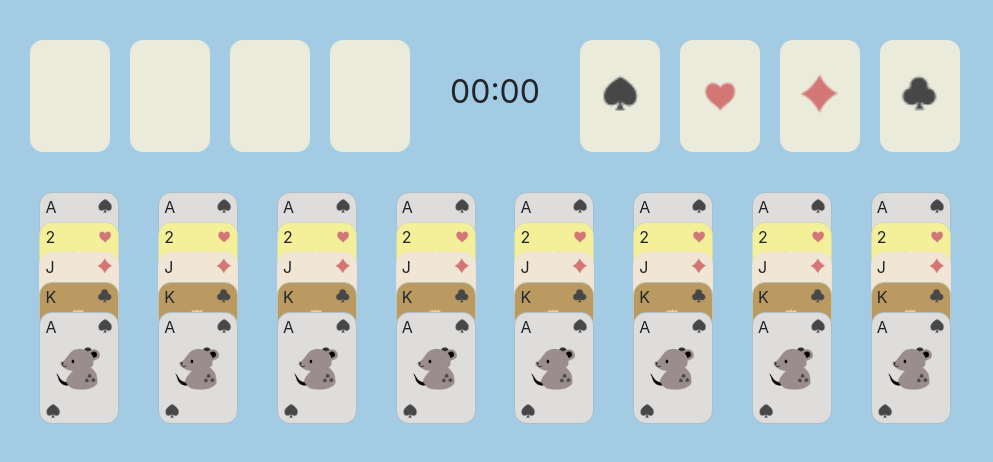
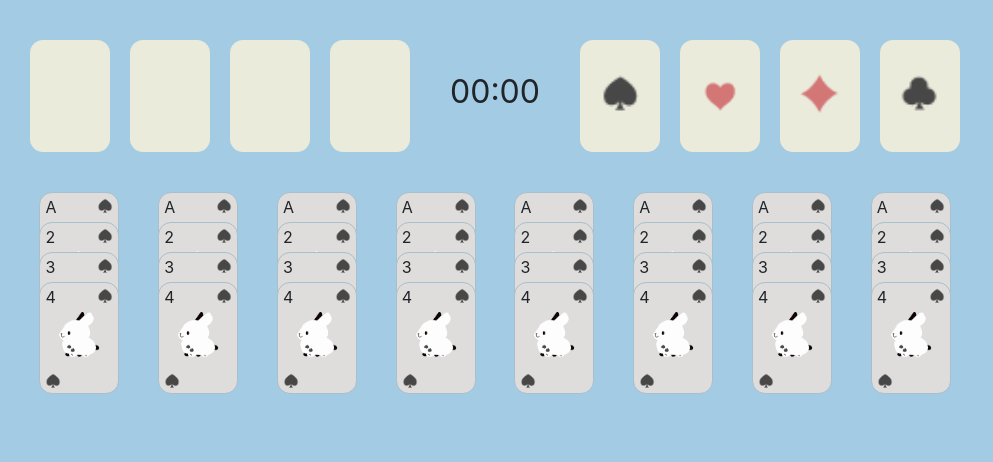
Before and after one commit to hong19/free-cell, a Vue app: page / in a window 1280 px wide. Shown: the top 462 px of the page, without its empty margins (0-993 px from the left). Built offline with nearby package versions, Linux system fonts and the light colour scheme.

Commit message:
feat: store cascades in vuex
remove card props number and pip, use id instead

```diff
--- a/src/components/Card.vue
+++ b/src/components/Card.vue
@@ -35,22 +35,31 @@ const number2CentralImageMap = [
 export default {
   name: 'card',
   props: {
-    /**
-     * 'spade', 'heart', 'diamond', 'clover'
-     */
-    pip: {
-      type: String,
-      required: true,
-    },
-    /**
-     * 1~13
-     */
-    number: {
+    id: {
       type: Number,
       required: true,
     },
   },
   computed: {
+    pip() {
+      const quotient = Math.floor(this.id / 13);
+      switch (quotient) {
+        case 0:
+          return 'spade';
+        case 1:
+          return 'heart';
+        case 2:
+          return 'diamond';
+        case 3:
+          return 'clover';
+        default:
+          throw Error('invalid card id.');
+      }
+    },
+    number() {
+      const remainder = this.id % 13;
+      return remainder + 1;
+    },
     pipImageUrl() {
       return `/images/pips/${this.pip}.png`;
     },
--- a/src/components/Cascade.vue
+++ b/src/components/Cascade.vue
@@ -1,26 +1,15 @@
 <template>
   <div class="cascade">
     <ul>
-      <li>
-        <Card pip="spade" :number=1></Card>
-      </li>
-      <li>
-        <Card pip="heart" :number=2></Card>
-      </li>
-      <li>
-        <Card pip="diamond" :number=11></Card>
-      </li>
-      <li>
-        <Card pip="clover" :number=13></Card>
-      </li>
-      <li>
-        <Card pip="spade" :number=1></Card>
+      <li v-for="card in cascade" v-bind:key="card">
+        <Card :id="card"></Card>
       </li>
     </ul>
   </div>
 </template>
 
 <script>
+import { mapState } from 'vuex';
 import Card from '@/components/Card.vue';
 
 export default {
@@ -28,6 +17,9 @@ export default {
   components: {
     Card,
   },
+  computed: mapState({
+    cascade: state => state.cascades[0],
+  }),
 };
 </script>
 
--- a/src/store.js
+++ b/src/store.js
@@ -3,12 +3,43 @@ import Vuex from 'vuex';
 
 Vue.use(Vuex);
 
+const initCascades = [];
+for (let i = 0; i < 8; i += 1) {
+  initCascades.push([0, 1, 2, 3]);
+}
+
+/**
+ * card id:
+ *  pip:
+ *    0~12: spade
+ *    13~25: heart
+ *    26~38: diamond
+ *    39~51: clover
+ *  number:
+ *    0: A,
+ *    1: 2,
+ *    ...
+ *    10: J,
+ *    11: Q,
+ *    12: K
+ */
+
+
 export default new Vuex.Store({
   state: {
-
+    cascades: initCascades,
+    cells: [],
+    foundations: [],
   },
   mutations: {
-
+    insertCard(state, payload) {
+      const { cardId, cascadeId } = payload;
+      state.cascades[cascadeId].push(cardId);
+    },
+    removeCard(state, payload) {
+      const { cascadeId } = payload;
+      state.cascades[cascadeId].pop();
+    },
   },
   actions: {
 
```
